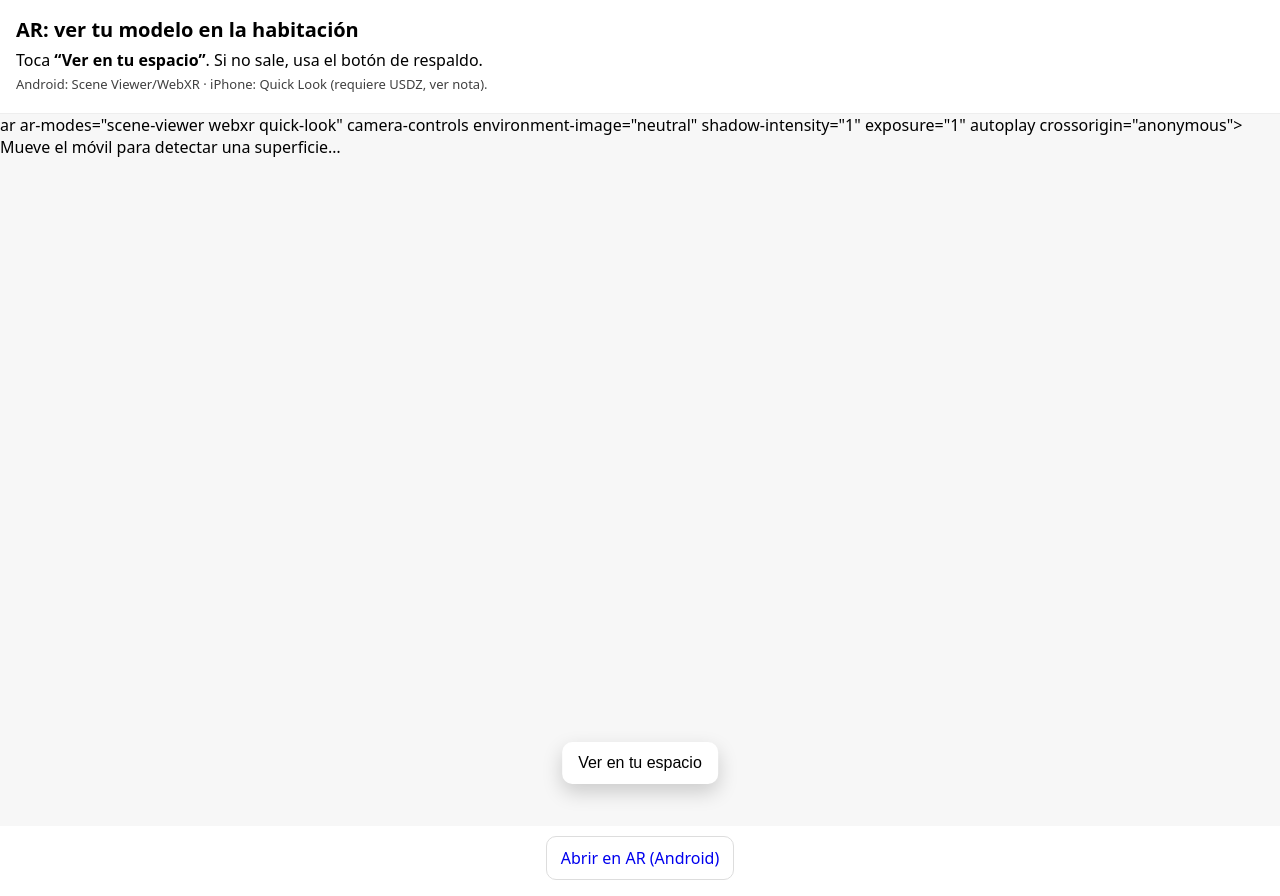
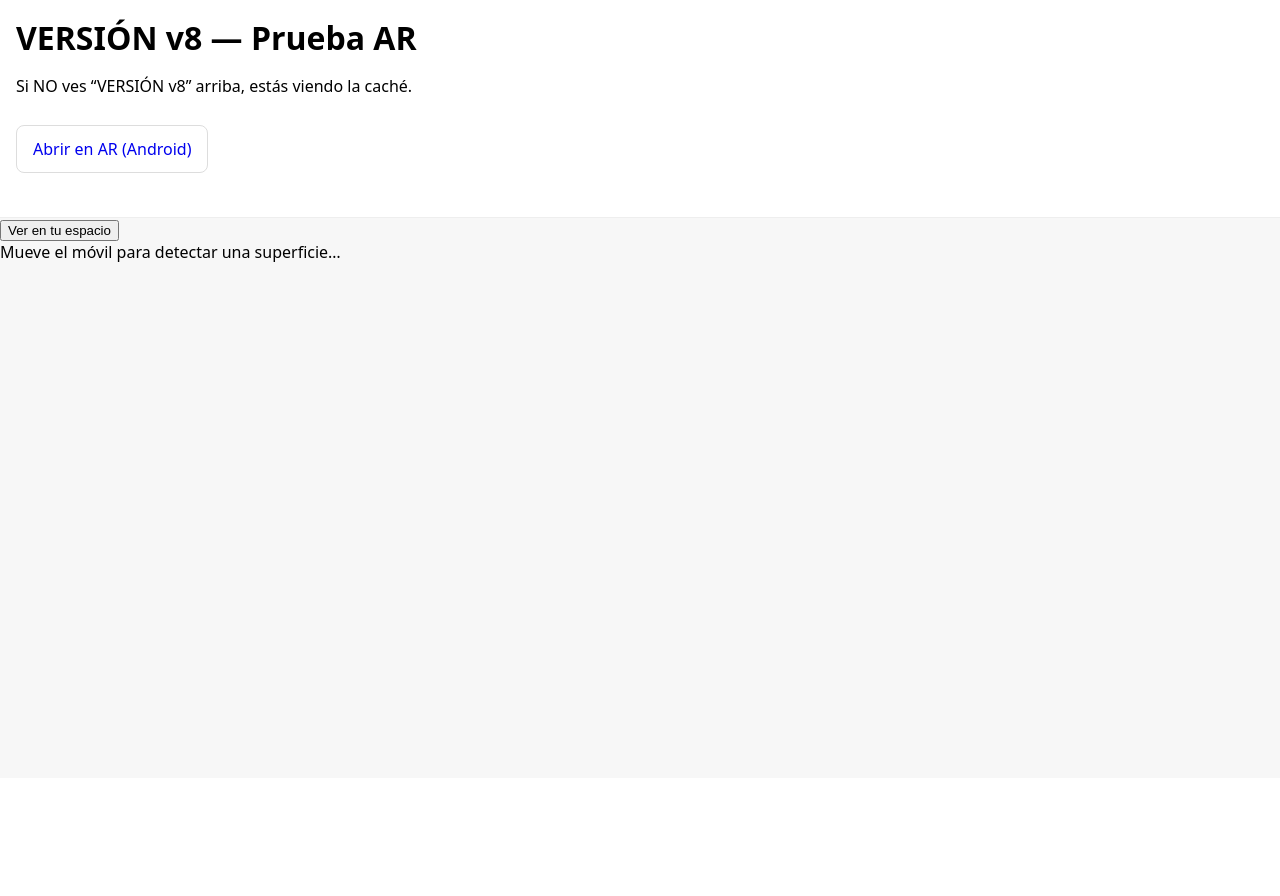
Before and after one commit to Rayckles/Reto-XR, a plain HTML site: page index.html in a window 1280 px wide. After the commit the page ends 800 px from the top, so only its background shows below. Drawn offline with nearby package versions, Linux system fonts and the light colour scheme.

Commit message:
Update index.html

```diff
--- a/index.html
+++ b/index.html
@@ -3,36 +3,28 @@
 <head>
   <meta charset="utf-8" />
   <meta name="viewport" content="width=device-width, initial-scale=1" />
-  <title>Ver modelo en tu habitación (AR)</title>
-
-  <!-- Componente de Google: <model-viewer> -->
+  <title>XR mínimo v8</title>
   <script type="module" src="https://unpkg.com/@google/model-viewer/dist/model-viewer.min.js"></script>
-
   <style>
-    body { margin:0; font-family: system-ui, -apple-system, Segoe UI, Roboto, Helvetica, Arial, sans-serif; }
+    body { margin:0; font-family:system-ui; }
     header { padding:16px; border-bottom:1px solid #eee; }
-    h1 { margin:0 0 6px 0; font-size:20px; }
-    p { margin:4px 0; }
-    model-viewer { width:100vw; height:calc(100vh - 88px); display:block; background:#f7f7f7; }
-    button[slot="ar-button"]{
-      position:absolute; left:50%; transform:translateX(-50%); bottom:16px;
-      padding:12px 16px; border:0; border-radius:10px; background:#fff; box-shadow:0 8px 20px rgba(0,0,0,.18);
-      font-size:16px; cursor:pointer;
-    }
-    .center { text-align:center; margin:10px 0 16px; }
-    .btn { display:inline-block; padding:10px 14px; border:1px solid #ddd; border-radius:10px; text-decoration:none; }
+    h1 { margin:0 0 6px 0; }
+    .btn { display:inline-block; margin:12px 0; padding:12px 16px; border:1px solid #ddd; border-radius:8px; text-decoration:none; }
+    model-viewer { width:100vw; height:70vh; display:block; background:#f7f7f7; }
   </style>
 </head>
 <body>
   <header>
-    <h1>AR: ver tu modelo en la habitación</h1>
-    <p>Toca <b>“Ver en tu espacio”</b>. Si no sale, usa el botón de respaldo.</p>
-    <p style="font-size:13px;opacity:.75">Android: Scene Viewer/WebXR · iPhone: Quick Look (requiere USDZ, ver nota).</p>
+    <h1>VERSIÓN v8 — Prueba AR</h1>
+    <p>Si NO ves “VERSIÓN v8” arriba, estás viendo la caché.</p>
+    <p><a class="btn" rel="ar" target="_blank"
+      href="https://arvr.google.com/scene-viewer/1.0?file=https://rayckles.github.io/Reto-XR/rumi__fortnite_skin__fortnite_x_kpdh.glb&mode=ar_only">
+      Abrir en AR (Android)
+    </a></p>
   </header>
 
-  <!-- Tu modelo en 3D + AR -->
   <model-viewer
-    src="rumi__fortnite_skin__fortnite_x_kpdh.glb"   <!-- TU GLB -->
+    src="https://rayckles.github.io/Reto-XR/rumi__fortnite_skin__fortnite_x_kpdh.glb"
     ar
     ar-modes="scene-viewer webxr quick-look"
     camera-controls
@@ -44,21 +36,5 @@
       <button slot="ar-button">Ver en tu espacio</button>
       <div slot="ar-prompt">Mueve el móvil para detectar una superficie…</div>
   </model-viewer>
-
-  <!-- Botón de respaldo: abre Scene Viewer directamente en Android (pone la URL absoluta automáticamente) -->
-  <p class="center">
-    <a id="open-ar" class="btn" rel="ar" target="_blank">Abrir en AR (Android)</a>
-  </p>
-
-  <script>
-    // Construye automáticamente la URL absoluta de tu GLB para Scene Viewer (Android).
-    (function () {
-      const glbRelative = "rumi__fortnite_skin__fortnite_x_kpdh.glb";
-      const base = new URL(window.location.href);
-      const glbAbs = new URL(glbRelative, base).href;
-      const sceneViewer = "https://arvr.google.com/scene-viewer/1.0?file=" + encodeURIComponent(glbAbs) + "&mode=ar_only";
-      document.getElementById("open-ar").href = sceneViewer;
-    })();
-  </script>
 </body>
 </html>
```
